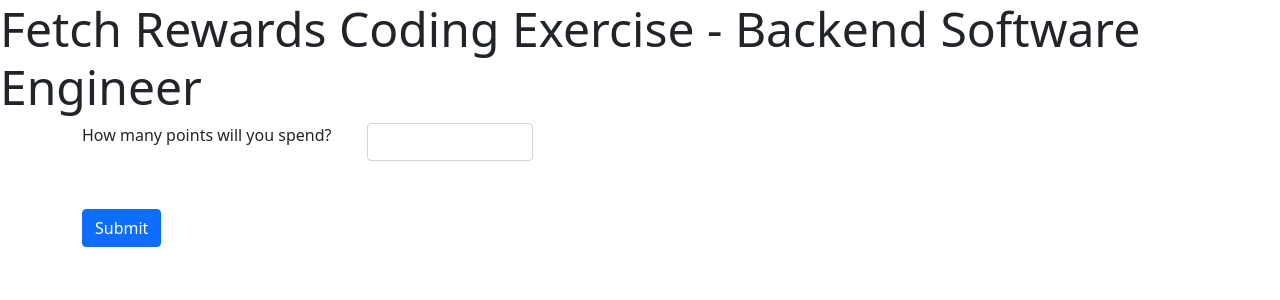
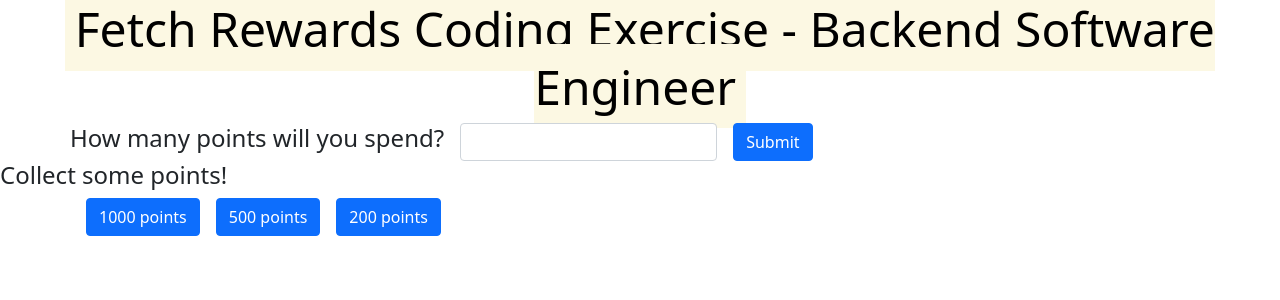
Before and after one commit to umontes/FetchRewardsExercise, a Flask app: page / in a window 1280 px wide. Shown: the top 300 px of the page. Run offline with Flask 2, Linux system fonts and the light colour scheme; some libraries are stand-ins or nearby versions.

Commit message:
Completed route for new points.

```diff
--- a/app.py
+++ b/app.py
@@ -1,11 +1,10 @@
-from flask import Flask, render_template, redirect, json, request
+from flask import Flask, render_template, redirect, request
 from flask_admin import Admin
 from flask_admin.contrib.sqla import ModelView
 from flask_sqlalchemy import SQLAlchemy
 from sqlalchemy.orm import session, sessionmaker, declarative_base
 from sqlalchemy import String, Integer, DateTime, Column, create_engine
-from sqlalchemy.sql import func, select
-import json
+from sqlalchemy.sql import func
 
 app = Flask(__name__)
 app.config["SQLALCHEMY_DATABASE_URI"] = "sqlite:///app.db"
@@ -20,6 +19,8 @@ Base = declarative_base()
 Session = sessionmaker(app)
 session = Session()
 
+# /////////////////////////////////////////////////////////
+
 # PAYERS AND USERS TABLE CREATION
 class Payers(db.Model):
     __tablename__ = 'Payers'
@@ -28,6 +29,11 @@ class Payers(db.Model):
     name = Column(db.String, nullable=False)
     points = Column(db.Integer, nullable=False)
     timestamp = Column(db.DateTime(timezone=True), default=func.now())
+    def __init__(self, user_payer_id, name, points, timestamp):
+        self.user_payer_id = user_payer_id
+        self.name = name
+        self.points = points
+        self.timestamp = timestamp
 
 class Users(db.Model):
     __tablename__ = 'Users'
@@ -35,14 +41,20 @@ class Users(db.Model):
     user_payer_id = Column('user_payer_id', db.Integer, nullable=False, unique=True) #id connecting user and payer
     name = Column(db.String, nullable=False, unique=True)
     points = Column(db.Integer, nullable=False)
+    def __init__(self, user_payer_id, name, points):
+        self. user_payer_id = user_payer_id
+        self.name = name
+        self. points = points
 
 db.create_all()
 db.session.commit()
 admin.add_view(ModelView(Payers, db.session))
 admin.add_view(ModelView(Users, db.session))
 
+# /////////////////////////////////////////////////////////
+
 # HELPER FUNCTIONS
-def dictionary(all_payers):
+def getBalance(all_payers):
     dic = {}
     point_add = 0
     for payer in all_payers:
@@ -55,24 +67,55 @@ def dictionary(all_payers):
         same = 0
     return dic
 
+def point_add(new_points, payer_name):
+    existing = Users.query.filter_by(name='Uriel').first()
+    points_sum = int(new_points) + existing.points
+
+    user = Users.query.filter(Users.name=='Uriel').first()
+    user.points = points_sum
+
+    payer_new = Payers(user_payer_id=user.user_payer_id, name=payer_name, points=int(new_points), timestamp=func.now())
+    db.session.add(payer_new)
+
+    db.session.commit()
+    return "Hello"
+
+# /////////////////////
+    # Adding a new user into the table
+    # new_user = Users(user_payer_id=2, name='Montes', points=100)
+    # db.session.add(new_user)
+    # db.session.commit()
+    # ////////////////////
+
+# /////////////////////////////////////////////////////////
+
 #ROUTES
+# renders the home.html page
 @app.route('/')
 def home():
     return render_template('home.html')
 
+# Redirects to the admin page
 @app.route('/admin')
 def adminView():
     return redirect('/admin')
 
+# shows the amount that the user wants to spend
 @app.route('/spend', methods=["GET", "POST"])
 def user_spend():
     if request.method == "POST":
         amount = request.form.get("amount")
         return "The amount that will be spent is [" + amount + "]"
 
+# returns the balance of all the payers in the payers table
 @app.route('/balance', methods=['GET', 'POST'])
 def point_bal():
-    return dictionary(Payers.query.all())
+    return getBalance(Payers.query.all())
+
+# adds points to the user
+@app.route('/adding_points/<new_points>/<payer_name>', methods=["GET"])
+def add_points(new_points, payer_name):
+    return point_add(new_points, payer_name)
 
 if __name__ == '__main__':
     app.run()
--- /dev/null
+++ b/static/transaction.js
@@ -0,0 +1,14 @@
+const http = new XMLHttpRequest();
+
+function get_points(points, payer_name) {
+    // document.getElementById("1000_D").innerHTML = "";
+
+    var add_url = "/adding_points/" + points + "/" + payer_name;
+
+    http.open('GET', add_url, true);
+    http.onload = function () {
+        document.getElementById("points_added").innerHTML = points + " points were added to your account!<br>";
+        document.getElementById("points_added").innerHTML += '{"payer": "' + payer_name + '", "points": ' + points + '}'
+    }
+    http.send();
+}
--- a/templates/home.html
+++ b/templates/home.html
@@ -12,18 +12,18 @@
 </head>
 
 <body>
-    <h1 class='display-5'>Fetch Rewards Coding Exercise - Backend Software Engineer</h1>
+    <h1 class='display-5 text-center'><mark>Fetch Rewards Coding Exercise - Backend Software Engineer</mark></h1>
 
     <form action="{{url_for('user_spend')}}" method='post'>
-        <div class='container'>
-            <div class='row gy-5'>
-                <div class='col-lg-3 col-md-6'>
-                    <label class='form-label'>How many points will you spend?</label>
+        <div class='container px-0'>
+            <div class='row g-3 align-items-center'>
+                <div class='col-auto'>
+                    <label class='form-label h4'>How many points will you spend?</label>
                 </div>
-                <div class='col-lg-2 col-md-6'>
+                <div class='col-auto'>
                     <input type='text' name='amount' class='form-control'>
                 </div>
-                <div>
+                <div class='col-auto'>
                     <button type="submit" class="btn btn-primary">Submit</button>
                 </div>
             </div>
@@ -31,6 +31,25 @@
     </form>
 
     <!--<p id="SpendPoints"></p>-->
+    <!--BUTTON FOR GETTING POINTS FROM -->
+
+    <div>
+        <label class="h4">Collect some points!</label>
+    </div>
+
+    <div class="container px-3">
+        <div class="row g-3 align-items-center">
+            <div class="col-auto">
+                <button type="submit" class="btn btn-primary" onclick="get_points(1000, 'Dannon')">1000 points</button>
+            </div>
+            <div class="col-auto">
+                <button type="submit" class="btn btn-primary" onclick="get_points(500, 'Moors')" >500 points</button>
+            </div>
+            <div class="col-auto">
+                <button type="submit" class="btn btn-primary" onclick="get_points(200, 'Unilever')">200 points</button>
+            </div>
+    </div>
+    <p id="points_added"></p>
 
 <!--BOOTSTRAP JS-->
 <script src="https://cdn.jsdelivr.net/npm/@popperjs/core@2.10.2/dist/umd/popper.min.js"
```
Also changed, not shown: static/style.css (added, +7 -0 lines), app.db.
